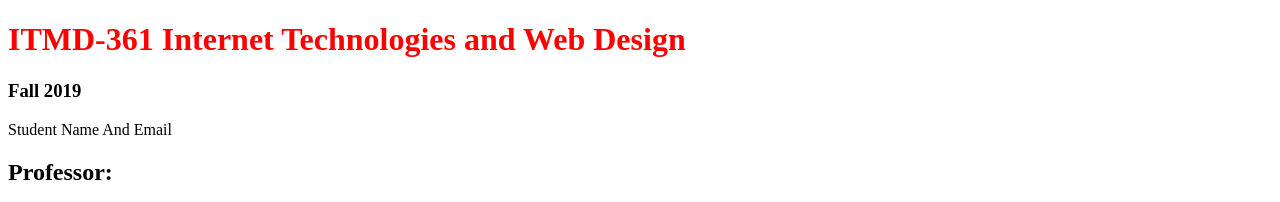
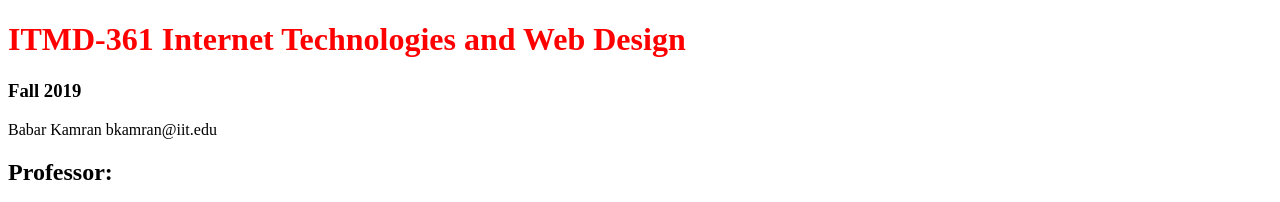
Before and after one commit to kingbabar8123/lab2, a plain HTML site: page index.html in a window 1280 px wide. Shown: the top 202 px of the page. Drawn offline with Linux system fonts and the light colour scheme.

Commit message:
Update index.html

```diff
--- a/index.html
+++ b/index.html
@@ -7,7 +7,8 @@
 <body>
   <h1 style="color:red;">ITMD-361 Internet Technologies and Web Design</h1>
   <h3>Fall 2019</h3>
-  <p>Student Name And Email</p>
+  <p>Babar Kamran
+	 bkamran@iit.edu</p>
   <h2>Professor:</h2>
   <p>Daniel Krieglstein</p>
   <h2>Lecture Days, Time and Place:</h2>
```
